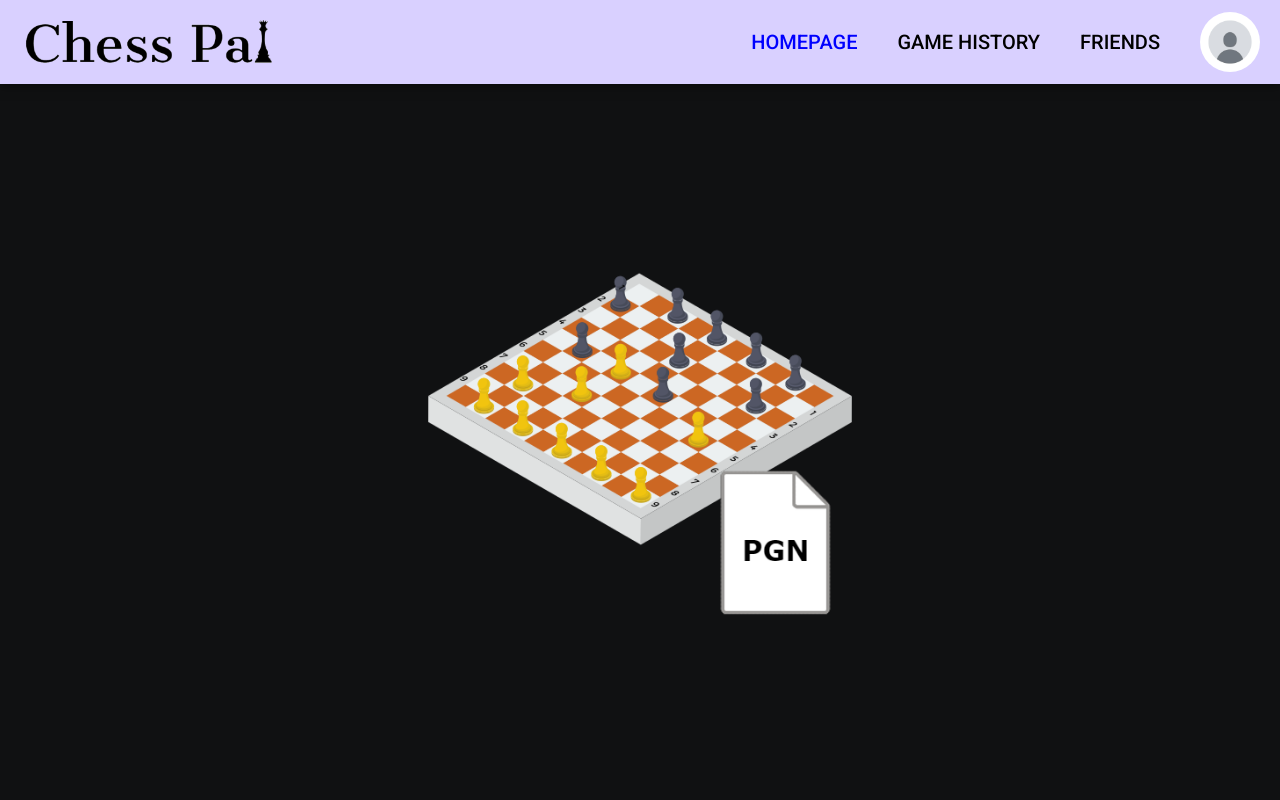
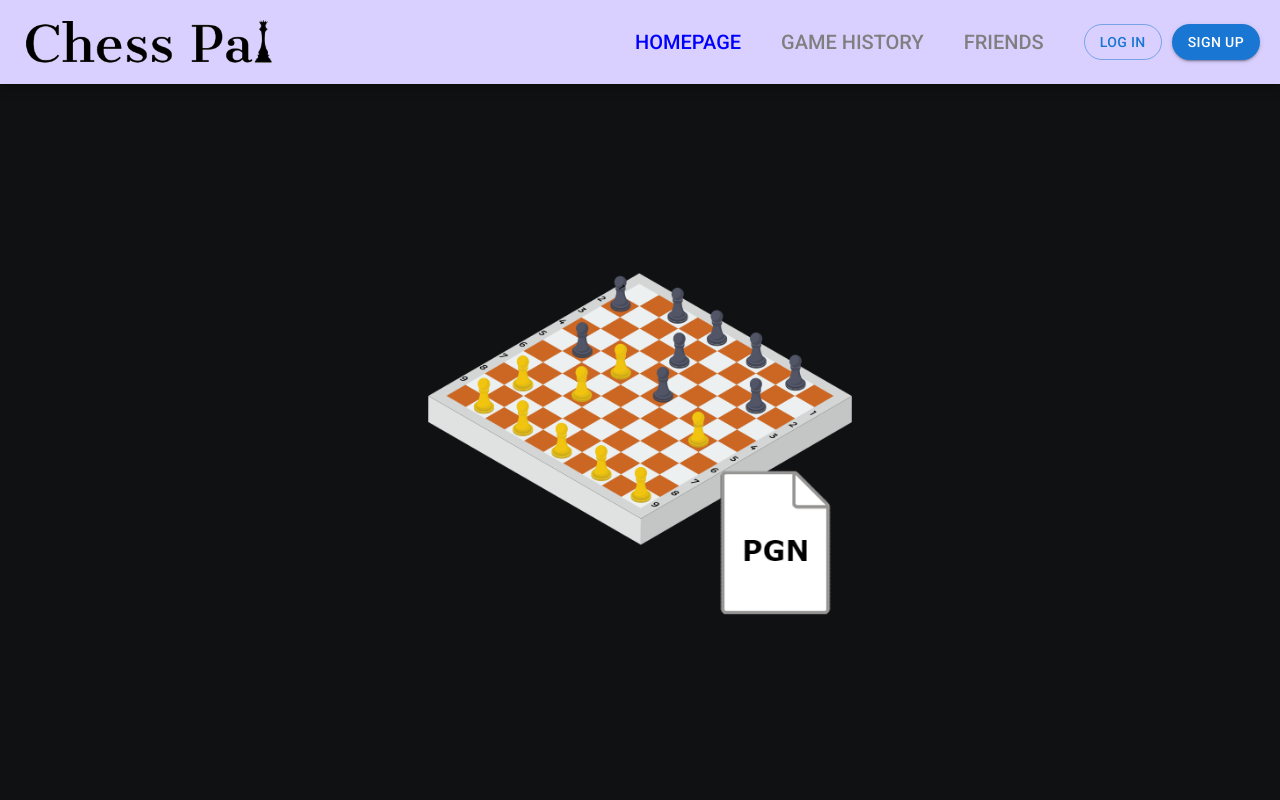
Before and after one commit to francsir/Group6-Design-Project, a React (Create React App) app in the folder chessPal/frontend/: page /Homepage in a window 1280 px wide. Shown: the top 800 px of the page. Built offline with nearby package versions, Linux system fonts and the light colour scheme; a web font is replaced by a local one.

Commit message:
Sections now block depending on the isLogged variable

```diff
--- a/chessPal/frontend/src/components/Navbar.js
+++ b/chessPal/frontend/src/components/Navbar.js
@@ -13,7 +13,7 @@ import { FaBars, FaTimes } from "react-icons/fa";
 
 const Navbar = () => {
   const [click, setClick] = useState(false);
-  const [isLogged, setIsLogged] = useState(true);
+  const [isLogged, setIsLogged] = useState(false);
   const [openProfileMenu, setOpenProfileMenu] = useState(false);
   const location = useLocation();
 
@@ -70,7 +70,9 @@ const Navbar = () => {
             <Link
               to="/GameHistory"
               onClick={closeMenu}
-              className={`${styles.link} ${isSectionActive("/GameHistory")}`}
+              className={`${styles.link} ${isSectionActive("/GameHistory")} ${
+                !isLogged ? styles.blocked : ""
+              }`}
             >
               GAME HISTORY
             </Link>
@@ -79,7 +81,9 @@ const Navbar = () => {
             <Link
               to="/friends"
               onClick={closeMenu}
-              className={`${styles.link} ${isSectionActive("/friends")}`}
+              className={`${styles.link} ${isSectionActive("/friends")} ${
+                !isLogged ? styles.blocked : ""
+              }`}
             >
               FRIENDS
             </Link>
--- a/chessPal/frontend/src/styles/Navbar.module.css
+++ b/chessPal/frontend/src/styles/Navbar.module.css
@@ -18,12 +18,14 @@
   height: auto;
 }
 
+/* Right section containing all pages, buttons, etc (normal version) */
 .nav .right_section {
   align-items: center;
   justify-content: center;
   gap: 40px;
 }
 
+/* Right section containing all pages, buttons, etc (menu version) */
 .nav .right_section_menu {
   background-color: #b9aafd;
   padding: 30px;
@@ -77,6 +79,7 @@
   display: none;
 }
 
+/* Dropdown classes */
 .nav .user_profile_container .dropdown {
   background-color: #ffffff;
   position: fixed;
@@ -135,6 +138,11 @@
   color: blue;
 }
 
+.nav .blocked {
+  color: rgb(127, 127, 127);
+  pointer-events: none;
+}
+
 @media screen and (max-width: 1000px) {
   .nav .right_section {
     display: none;
```
